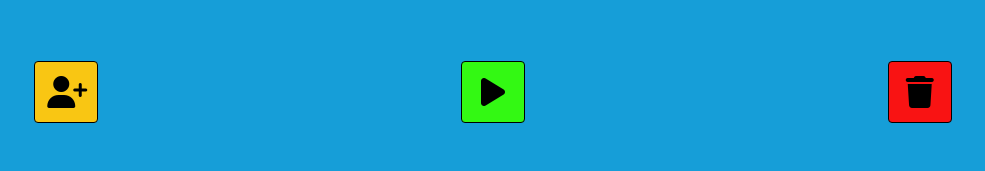
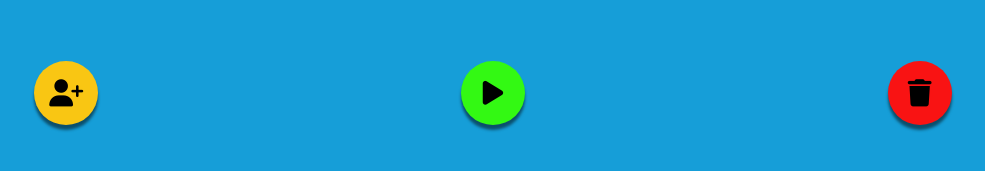
Before and after one commit to PaulWheatcroft/killer-pool, a plain HTML site: page viewgame.html in a window 1280 px wide. Shown: the part 149-320 px from the top of the page, without its empty margins (147-1132 px from the left). Drawn offline with nearby package versions, Linux system fonts and the light colour scheme; a web font is replaced by a local one.

Commit message:
round icons and css refactor

```diff
--- a/css/styles.css
+++ b/css/styles.css
@@ -139,7 +139,7 @@ body {
     font-family: 'Risque', cursive;
     font-size: 2rem;
     padding: 0;
-    margin-top: 2rem;
+    margin-top: 1rem;
 }
 
 .playercont {
@@ -208,14 +208,17 @@ body {
 /* UI buttons */
 
 .gui_row{
-    margin-bottom: 1rem;
+    margin-bottom: 2rem;
 }
 
 .btn_custom{
     width: 4rem;
-    font-size: 2rem;
-    border-color: black;
-    border-width: 1px;
+    height: 4rem;
+    font-size: 1.7rem;
+    -webkit-box-shadow: 0px 5px 3px 0px rgba(0, 0, 0, 0.5);
+    box-shadow: 0px 5px 3px 0px rgba(0, 0, 0, 0.5);
+    border-style: none;
+    border-radius: 50%;
 }
 
 /* add player button */
--- a/viewgame.html
+++ b/viewgame.html
@@ -73,7 +73,7 @@
 
 
         <!-- All Players added as a chile of to this div -->
-        <div id="player-list" class="row justify-content-center player-row">
+        <div id="player-list" class="row justify-content-center">
 
         </div>
 
```
